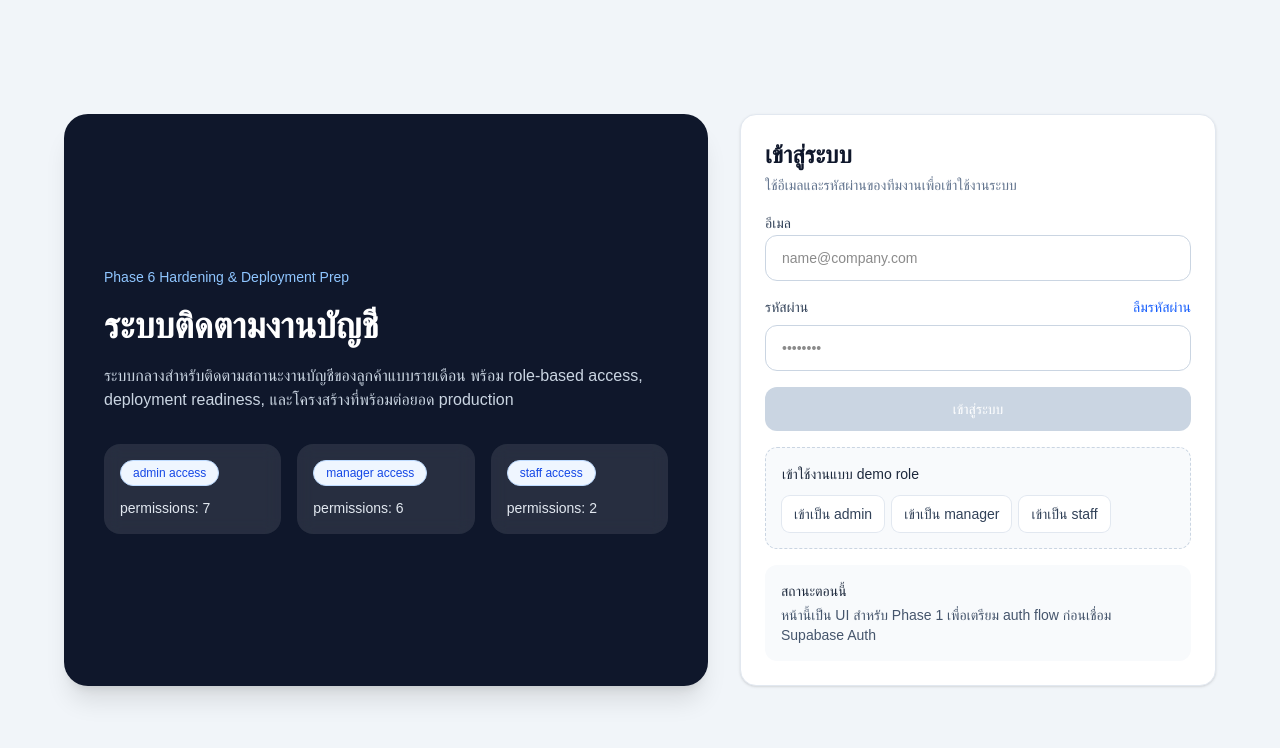
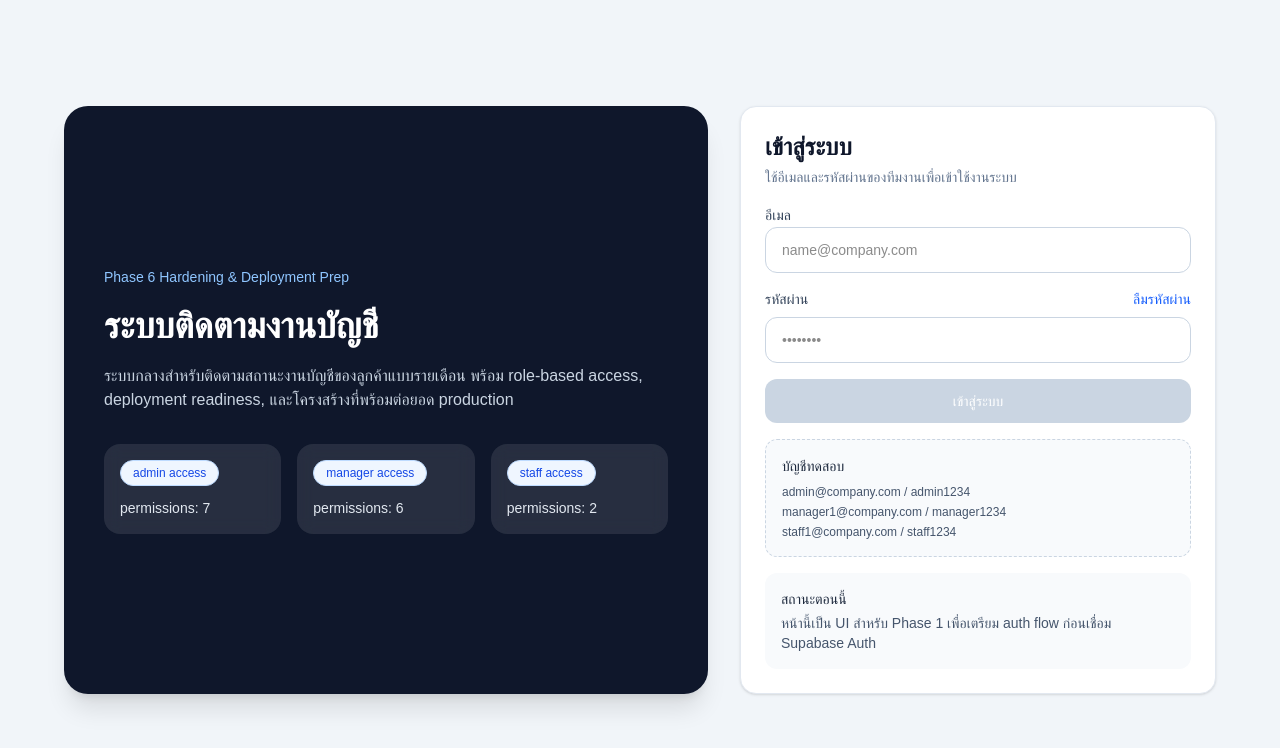
Before and after one commit to alovana/Accounting-Task-Tracker, a Next.js app in the folder accounting-work-tracker/: page /login in a window 1280 px wide. Shown: the top 748 px of the page. Built offline with nearby package versions, Linux system fonts and the light colour scheme; no server answers.

Commit message:
Add session-based demo authentication

```diff
--- a/accounting-work-tracker/src/app/(app)/layout.tsx
+++ b/accounting-work-tracker/src/app/(app)/layout.tsx
@@ -1,12 +1,12 @@
 import { AppShell } from "@/components/app-shell";
-import { resolveRoleFromSearchParams } from "@/lib/auth/session";
+import { requireSessionUser } from "@/lib/auth/session";
 
 export default async function AppLayout({
   children,
 }: Readonly<{
   children: React.ReactNode;
 }>) {
-  const role = resolveRoleFromSearchParams();
+  const user = await requireSessionUser();
 
-  return <AppShell role={role}>{children}</AppShell>;
+  return <AppShell role={user.role}>{children}</AppShell>;
 }
--- a/accounting-work-tracker/src/app/customers/page.tsx
+++ b/accounting-work-tracker/src/app/customers/page.tsx
@@ -2,17 +2,12 @@ import { EmptyState } from "@/components/phase2/empty-state";
 import { PageHeader } from "@/components/phase2/page-header";
 import { SectionCard } from "@/components/phase2/section-card";
 import { StatusBadge } from "@/components/phase2/status-badge";
-import { requirePermission, resolveRoleFromSearchParams } from "@/lib/auth/session";
+import { requirePermission } from "@/lib/auth/session";
 import { getBusinessTypeName, getServiceStatusLabel } from "@/lib/mappers";
 import { getBusinessTypes, getCustomers } from "@/lib/supabase/queries";
 
-export default async function CustomersPage({
-  searchParams,
-}: {
-  searchParams?: Promise<Record<string, string | string[] | undefined>>;
-}) {
-  const role = resolveRoleFromSearchParams(await searchParams);
-  requirePermission(role, "manage_customers");
+export default async function CustomersPage() {
+  await requirePermission("manage_customers");
   const [businessTypes, customers] = await Promise.all([getBusinessTypes(), getCustomers()]);
 
   const summary = [
--- /dev/null
+++ b/accounting-work-tracker/src/app/login/actions.ts
@@ -0,0 +1,51 @@
+"use server";
+
+import { cookies } from "next/headers";
+import { redirect } from "next/navigation";
+import { findDemoUserByCredentials } from "@/lib/auth/demo-users";
+
+export type LoginActionState = {
+  error?: string;
+};
+
+const SESSION_COOKIE_NAME = "att_session";
+
+export async function loginAction(
+  _prevState: LoginActionState,
+  formData: FormData,
+): Promise<LoginActionState> {
+  const email = String(formData.get("email") || "").trim();
+  const password = String(formData.get("password") || "").trim();
+
+  if (!email || !password) {
+    return { error: "กรุณากรอกอีเมลและรหัสผ่าน" };
+  }
+
+  const user = findDemoUserByCredentials(email, password);
+
+  if (!user) {
+    return { error: "อีเมลหรือรหัสผ่านไม่ถูกต้อง" };
+  }
+
+  const cookieStore = await cookies();
+  cookieStore.set(SESSION_COOKIE_NAME, JSON.stringify({
+    id: user.id,
+    email: user.email,
+    fullName: user.fullName,
+    role: user.role,
+  }), {
+    httpOnly: true,
+    sameSite: "lax",
+    secure: false,
+    path: "/",
+    maxAge: 60 * 60 * 8,
+  });
+
+  redirect("/dashboard");
+}
+
+export async function logoutAction() {
+  const cookieStore = await cookies();
+  cookieStore.delete(SESSION_COOKIE_NAME);
+  redirect("/login");
+}
--- a/accounting-work-tracker/src/app/login/page.tsx
+++ b/accounting-work-tracker/src/app/login/page.tsx
@@ -1,9 +1,11 @@
 import { LoginForm } from "@/components/auth/login-form";
 import { RoleAccessBadge } from "@/components/auth/role-access-badge";
+import { getCurrentSessionUser } from "@/lib/auth/session";
 import { APP_NAME_TH } from "@/lib/constants";
 import { rolePermissions } from "@/lib/auth/permissions";
 
-export default function LoginPage() {
+export default async function LoginPage() {
+  const currentUser = await getCurrentSessionUser();
   return (
     <main className="flex min-h-screen items-center justify-center bg-slate-100 px-4 py-10">
       <div className="grid w-full max-w-6xl gap-8 lg:grid-cols-[1.15fr_0.85fr]">
@@ -28,7 +30,14 @@ export default function LoginPage() {
         </section>
 
         <section className="flex items-center">
-          <LoginForm />
+          <div className="w-full space-y-4">
+            {currentUser ? (
+              <div className="rounded-2xl border border-emerald-200 bg-emerald-50 p-4 text-sm text-emerald-800">
+                เข้าสู่ระบบอยู่แล้วเป็น {currentUser.fullName} ({currentUser.role})
+              </div>
+            ) : null}
+            <LoginForm />
+          </div>
         </section>
       </div>
     </main>
--- a/accounting-work-tracker/src/app/work-cycles/page.tsx
+++ b/accounting-work-tracker/src/app/work-cycles/page.tsx
@@ -14,7 +14,7 @@ import {
   getRecommendedCycleStatus,
 } from "@/lib/phase3/selectors";
 import { getNextAllowedStatuses, getWorkItemStatusLabel } from "@/lib/phase3/status-mappers";
-import { requirePermission, resolveRoleFromSearchParams } from "@/lib/auth/session";
+import { requirePermission } from "@/lib/auth/session";
 import {
   getChecklistTemplateItems,
   getChecklistTemplates,
@@ -25,13 +25,8 @@ import {
 } from "@/lib/supabase/queries";
 import { buildMonthlyGenerationPreview } from "@/lib/work-generation";
 
-export default async function WorkCyclesPage({
-  searchParams,
-}: {
-  searchParams?: Promise<Record<string, string | string[] | undefined>>;
-}) {
-  const role = resolveRoleFromSearchParams(await searchParams);
-  requirePermission(role, "manage_work_cycles");
+export default async function WorkCyclesPage() {
+  await requirePermission("manage_work_cycles");
   const [workCycles, workItems, workItemUpdates, customers, checklistTemplates, checklistTemplateItems] = await Promise.all([
     getWorkCycles(),
     getWorkItems(),
--- a/accounting-work-tracker/src/components/auth/login-form.tsx
+++ b/accounting-work-tracker/src/components/auth/login-form.tsx
@@ -1,8 +1,7 @@
 "use client";
 
-import Link from "next/link";
-import { useMemo, useState } from "react";
-import type { AppRole } from "@/lib/constants";
+import { useActionState, useMemo, useState } from "react";
+import { loginAction, type LoginActionState } from "@/app/login/actions";
 import type { LoginFormState } from "@/types/auth";
 
 const initialState: LoginFormState = {
@@ -10,17 +9,18 @@ const initialState: LoginFormState = {
   password: "",
 };
 
-const demoRoles: AppRole[] = ["admin", "manager", "staff"];
+const initialActionState: LoginActionState = {};
 
 export function LoginForm() {
   const [form, setForm] = useState<LoginFormState>(initialState);
+  const [state, formAction, isPending] = useActionState(loginAction, initialActionState);
 
   const isDisabled = useMemo(() => {
     return form.email.trim() === "" || form.password.trim() === "";
   }, [form]);
 
   return (
-    <form className="space-y-4 rounded-2xl border border-slate-200 bg-white p-6 shadow-sm">
+    <form action={formAction} className="space-y-4 rounded-2xl border border-slate-200 bg-white p-6 shadow-sm">
       <div>
         <h1 className="text-2xl font-semibold text-slate-900">เข้าสู่ระบบ</h1>
         <p className="mt-1 text-sm text-slate-500">
@@ -35,6 +35,7 @@ export function LoginForm() {
         <input
           id="email"
           type="email"
+          name="email"
           value={form.email}
           onChange={(event) =>
             setForm((current) => ({ ...current, email: event.target.value }))
@@ -59,6 +60,7 @@ export function LoginForm() {
         <input
           id="password"
           type="password"
+          name="password"
           value={form.password}
           onChange={(event) =>
             setForm((current) => ({ ...current, password: event.target.value }))
@@ -70,24 +72,22 @@ export function LoginForm() {
 
       <button
         type="submit"
-        disabled={isDisabled}
+        disabled={isDisabled || isPending}
         className="w-full rounded-xl bg-slate-900 px-4 py-3 text-sm font-medium text-white transition hover:bg-slate-800 disabled:cursor-not-allowed disabled:bg-slate-300"
       >
-        เข้าสู่ระบบ
+        {isPending ? "กำลังเข้าสู่ระบบ..." : "เข้าสู่ระบบ"}
       </button>
 
+      {state.error ? (
+        <div className="rounded-xl bg-rose-50 p-4 text-sm text-rose-700">{state.error}</div>
+      ) : null}
+
       <div className="rounded-xl border border-dashed border-slate-300 bg-slate-50 p-4 text-sm text-slate-600">
-        <p className="font-medium text-slate-800">เข้าใช้งานแบบ demo role</p>
-        <div className="mt-3 flex flex-wrap gap-2">
-          {demoRoles.map((role) => (
-            <Link
-              key={role}
-              href={`/dashboard?role=${role}`}
-              className="rounded-lg bg-white px-3 py-2 text-sm font-medium text-slate-700 ring-1 ring-slate-200 hover:bg-slate-100"
-            >
-              เข้าเป็น {role}
-            </Link>
-          ))}
+        <p className="font-medium text-slate-800">บัญชีทดสอบ</p>
+        <div className="mt-2 space-y-1 text-xs text-slate-600">
+          <p>admin@company.com / admin1234</p>
+          <p>manager1@company.com / manager1234</p>
+          <p>staff1@company.com / staff1234</p>
         </div>
       </div>
 
--- /dev/null
+++ b/accounting-work-tracker/src/lib/auth/demo-users.ts
@@ -0,0 +1,35 @@
+import type { DemoUser } from "@/types/auth";
+
+export const demoUsers: Array<DemoUser & { password: string }> = [
+  {
+    id: "demo-admin",
+    fullName: "ผู้ดูแลระบบ",
+    email: "admin@company.com",
+    role: "admin",
+    password: "admin1234",
+  },
+  {
+    id: "demo-manager-1",
+    fullName: "ผู้จัดการทีม 1",
+    email: "manager1@company.com",
+    role: "manager",
+    password: "manager1234",
+  },
+  {
+    id: "demo-staff-1",
+    fullName: "พนักงาน A",
+    email: "staff1@company.com",
+    role: "staff",
+    password: "staff1234",
+  },
+];
+
+export function findDemoUserByCredentials(email: string, password: string) {
+  return demoUsers.find(
+    (user) => user.email.toLowerCase() === email.toLowerCase() && user.password === password,
+  );
+}
+
+export function findDemoUserByEmail(email: string) {
+  return demoUsers.find((user) => user.email.toLowerCase() === email.toLowerCase());
+}
--- a/accounting-work-tracker/src/lib/auth/session.ts
+++ b/accounting-work-tracker/src/lib/auth/session.ts
@@ -1,22 +1,46 @@
+import { cookies } from "next/headers";
 import { redirect } from "next/navigation";
 import { canAccess } from "@/lib/auth/permissions";
-import { ROLE_OPTIONS, type AppRole } from "@/lib/constants";
+import type { AppRole } from "@/lib/constants";
+import type { DemoUser } from "@/types/auth";
 
-export function resolveRoleFromSearchParams(
-  searchParams?: Record<string, string | string[] | undefined>,
-): AppRole {
-  const roleValue = searchParams?.role;
-  const role = Array.isArray(roleValue) ? roleValue[0] : roleValue;
+const SESSION_COOKIE_NAME = "att_session";
 
-  if (role && ROLE_OPTIONS.includes(role as AppRole)) {
-    return role as AppRole;
+export async function getCurrentSessionUser(): Promise<DemoUser | null> {
+  const cookieStore = await cookies();
+  const raw = cookieStore.get(SESSION_COOKIE_NAME)?.value;
+
+  if (!raw) {
+    return null;
   }
 
-  return "admin";
+  try {
+    return JSON.parse(raw) as DemoUser;
+  } catch {
+    return null;
+  }
 }
 
-export function requirePermission(role: AppRole, permission: string) {
-  if (!canAccess(role, permission)) {
-    redirect(`/login?role=${role}&denied=${permission}`);
+export async function requireSessionUser() {
+  const user = await getCurrentSessionUser();
+
+  if (!user) {
+    redirect("/login");
   }
+
+  return user;
 }
+
+export async function requirePermission(permission: string) {
+  const user = await requireSessionUser();
+
+  if (!canAccess(user.role, permission)) {
+    redirect(`/login?denied=${permission}`);
+  }
+
+  return user;
+}
+
+export function getSessionRole(user: DemoUser): AppRole {
+  return user.role;
+}
```
Also changed, not shown: accounting-work-tracker/src/app/checklists/page.tsx (+3 -8 lines), accounting-work-tracker/src/app/dashboard/page.tsx (+3 -8 lines), accounting-work-tracker/src/app/reports/page.tsx (+3 -8 lines), accounting-work-tracker/src/app/settings/page.tsx (+3 -8 lines).
